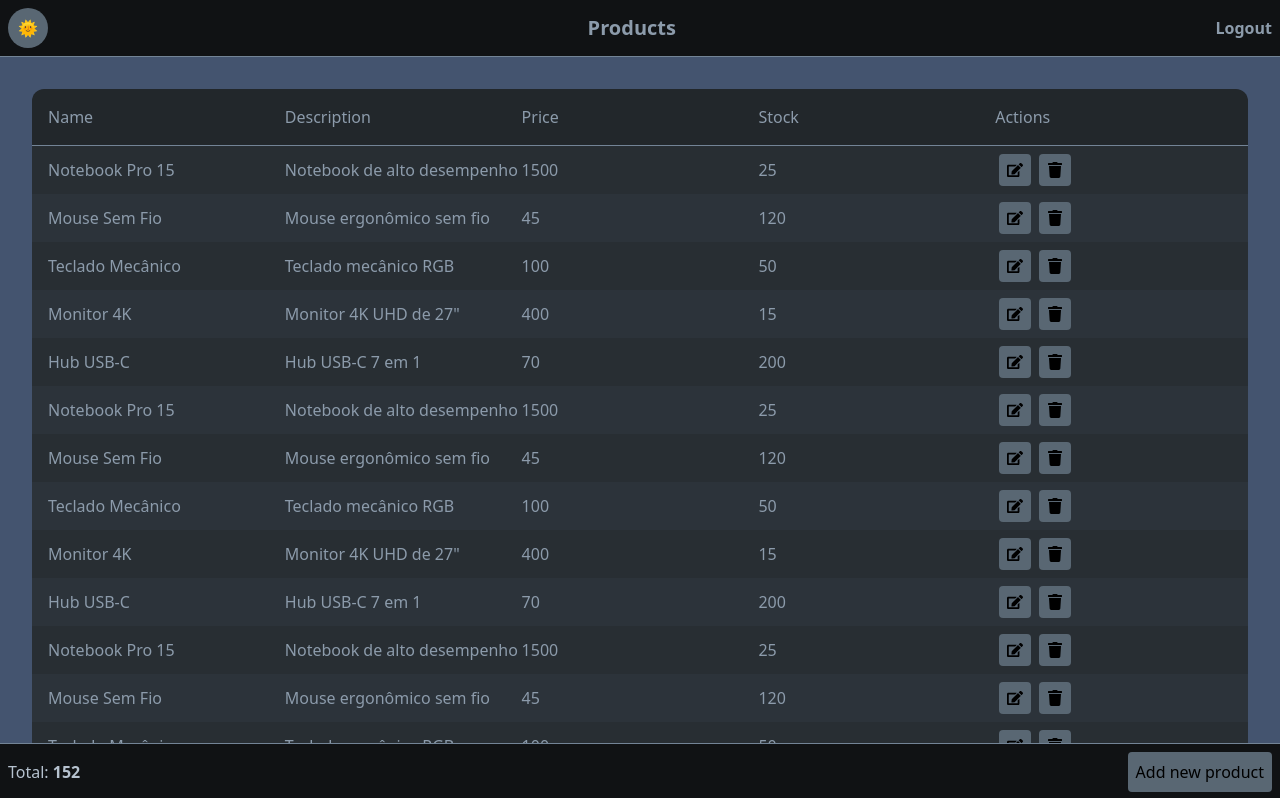
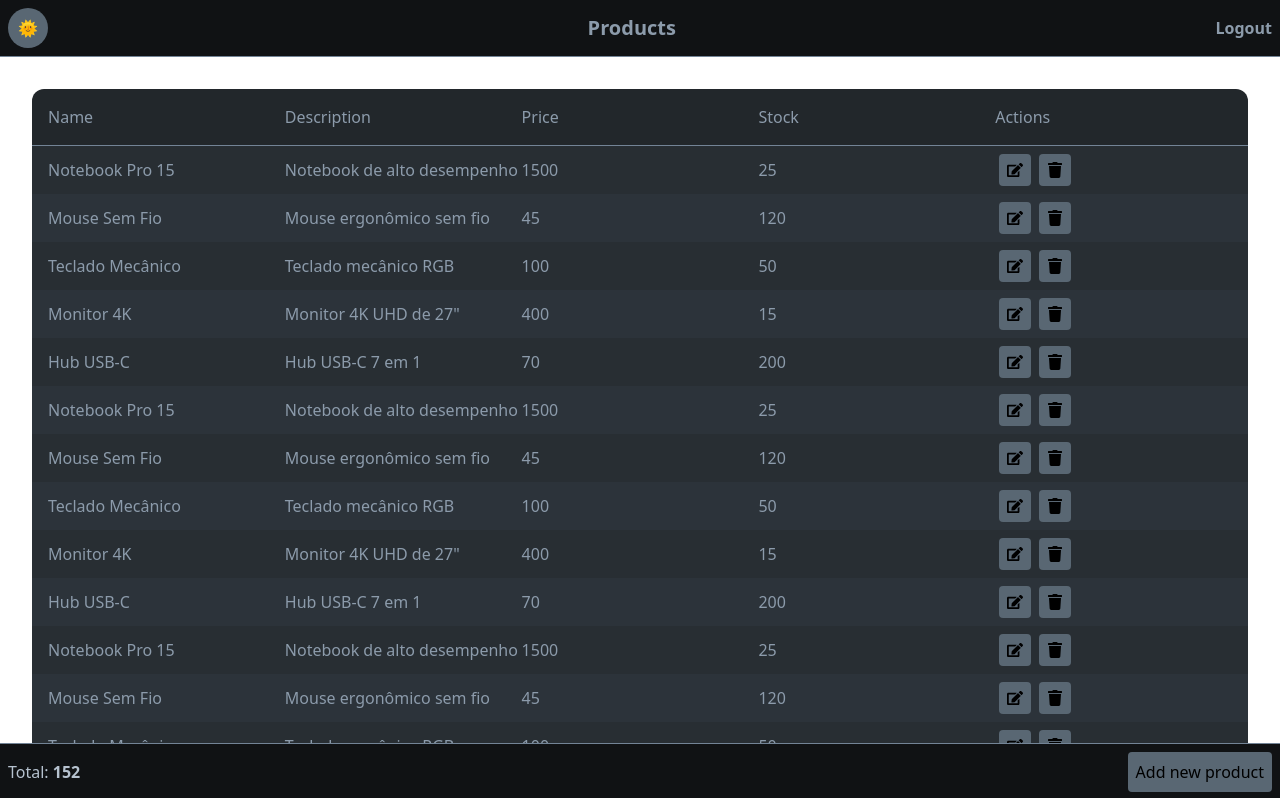
Before and after one commit to mairess/t-alpha-challenge, a React (Vite) app: page /dashboard in a window 1280 px wide. Shown: the top 798 px of the page. Built offline with nearby package versions, Linux system fonts and the light colour scheme.

Commit message:
feat: add layout component

```diff
--- a/src/App.tsx
+++ b/src/App.tsx
@@ -2,6 +2,7 @@ import { BrowserRouter, Routes, Route } from 'react-router-dom';
 import Login from './pages/Login';
 import Register from './pages/Register';
 import Dashboard from './pages/Dashboard';
+import Layout from './components/Layout';
 
 function App() {
   return (
@@ -9,7 +10,9 @@ function App() {
       <Routes>
         <Route path="/" element={ <Login /> } />
         <Route path="/register" element={ <Register /> } />
-        <Route path="/dashboard" element={ <Dashboard /> } />
+        <Route element={ <Layout /> }>
+          <Route path="/dashboard" element={ <Dashboard /> } />
+        </Route>
       </Routes>
     </BrowserRouter>
   );
--- /dev/null
+++ b/src/components/Footer.tsx
@@ -0,0 +1,31 @@
+/* eslint-disable max-len */
+
+import { useContext } from 'react';
+import ThemeContext from '../context/ThemeContext';
+
+function Footer() {
+  const { isDarkMode } = useContext(ThemeContext);
+  return (
+    <div className={ `${isDarkMode && 'dark'}` }>
+
+      <div
+        className="fixed bottom-0 w-full p-2 border-t text-text-secondary-light dark:text-text-secondary-dark bg-surface-light dark:bg-surface-dark border-border-light dark:border-border-dark"
+      >
+        <div className="flex items-center justify-between">
+          <p className="text-center">
+            Total:
+            {' '}
+            <span className="font-bold">152</span>
+          </p>
+          <button
+            className="p-2 rounded bg-button-primary-background-light dark:bg-button-primary-background-dark text-button-primary-text-light dark:text-button-primary-text-dark hover:bg-button-primary-hover-light dark:hover:bg-button-primary-hover-dark"
+          >
+            Add new product
+          </button>
+        </div>
+      </div>
+    </div>
+  );
+}
+
+export default Footer;
--- /dev/null
+++ b/src/components/Layout.tsx
@@ -0,0 +1,15 @@
+import { Outlet } from 'react-router-dom';
+import Header from './Header';
+import Footer from './Footer';
+
+function Layout() {
+  return (
+    <>
+      <Header />
+      <Outlet />
+      <Footer />
+    </>
+  );
+}
+
+export default Layout;
--- a/src/components/TableFooter.tsx
+++ /dev/null
@@ -1,24 +0,0 @@
-/* eslint-disable max-len */
-
-function Footer() {
-  return (
-    <div
-      className="fixed bottom-0 w-full p-2 border-t text-text-secondary-light dark:text-text-secondary-dark bg-surface-light dark:bg-surface-dark border-border-light dark:border-border-dark"
-    >
-      <div className="flex items-center justify-between">
-        <p className="text-center">
-          Total:
-          {' '}
-          <span className="font-bold">152</span>
-        </p>
-        <button
-          className="p-2 rounded bg-button-primary-background-light dark:bg-button-primary-background-dark text-button-primary-text-light dark:text-button-primary-text-dark hover:bg-button-primary-hover-light dark:hover:bg-button-primary-hover-dark"
-        >
-          Add new product
-        </button>
-      </div>
-    </div>
-  );
-}
-
-export default Footer;
--- a/src/components/TableHead.tsx
+++ b/src/components/TableHead.tsx
@@ -1,7 +1,7 @@
 /* eslint-disable max-len */
 function TableHead() {
   return (
-    <div className="flex items-center justify-between px-4 py-4 mx-8 mt-8 border-b rounded-t-xl bg-light-neutral-100 dark:bg-dark-neutral-200 text-text-primary-light dark:text-text-primary-dark border-border-light dark:border-border-dark">
+    <div className="flex items-center justify-between px-4 py-4 mt-8 border-b rounded-t-xl bg-light-neutral-100 dark:bg-dark-neutral-200 text-text-primary-light dark:text-text-primary-dark border-border-light dark:border-border-dark">
       <div className="flex-1">Name</div>
       <div className="flex-1">Description</div>
       <div className="flex-1">Price</div>
--- a/src/components/TableRow.tsx
+++ b/src/components/TableRow.tsx
@@ -15,7 +15,7 @@ function TableRow({ index, name, description, price, stock, onClick }: TableRowP
 
   return (
     <div
-      className={ `mx-8 flex items-center justify-between py-2 px-4
+      className={ `flex items-center justify-between py-2 px-4
     ${isOdd
         ? 'bg-light-neutral-200 dark:bg-dark-neutral-250'
         : 'bg-light-neutral-300 dark:bg-dark-neutral-300'} text-text-primary-light dark:text-text-primary-dark hover:bg-light-neutral-400 dark:hover:bg-dark-neutral-350` }
--- a/src/pages/Dashboard.tsx
+++ b/src/pages/Dashboard.tsx
@@ -1,11 +1,9 @@
 /* eslint-disable max-len */
 import { useContext, useState } from 'react';
-import Header from '../components/Header';
 import ThemeContext from '../context/ThemeContext';
 import TableRow from '../components/TableRow';
 import mockData from '../mocks';
 import TableHead from '../components/TableHead';
-import Footer from '../components/TableFooter';
 import Modal from '../components/Modal';
 
 function Dashboard() {
@@ -17,14 +15,14 @@ function Dashboard() {
 
   return (
 
-    <div className={ isDarkMode ? 'dark pb-28 bg-light-neutral-800' : ' pb-28 bg-dark-neutral-900' }>
+    <div className={ `${isDarkMode && 'dark'}` }>
 
+      <div className="mx-8">
         <Modal isOpen={ isModalOpen } onClose={ showModal } />
-
-      <Header />
 
         <TableHead />
 
+        <div className="h-[43rem] overflow-auto">
           {data.map((product, index) => (
             <TableRow
               key={ index }
@@ -36,8 +34,8 @@ function Dashboard() {
               onClick={ showModal }
             />
           ))}
-
-      <Footer />
+        </div>
+      </div>
 
     </div>
 
```
Lines whose indentation alone changed are shown as unchanged.
